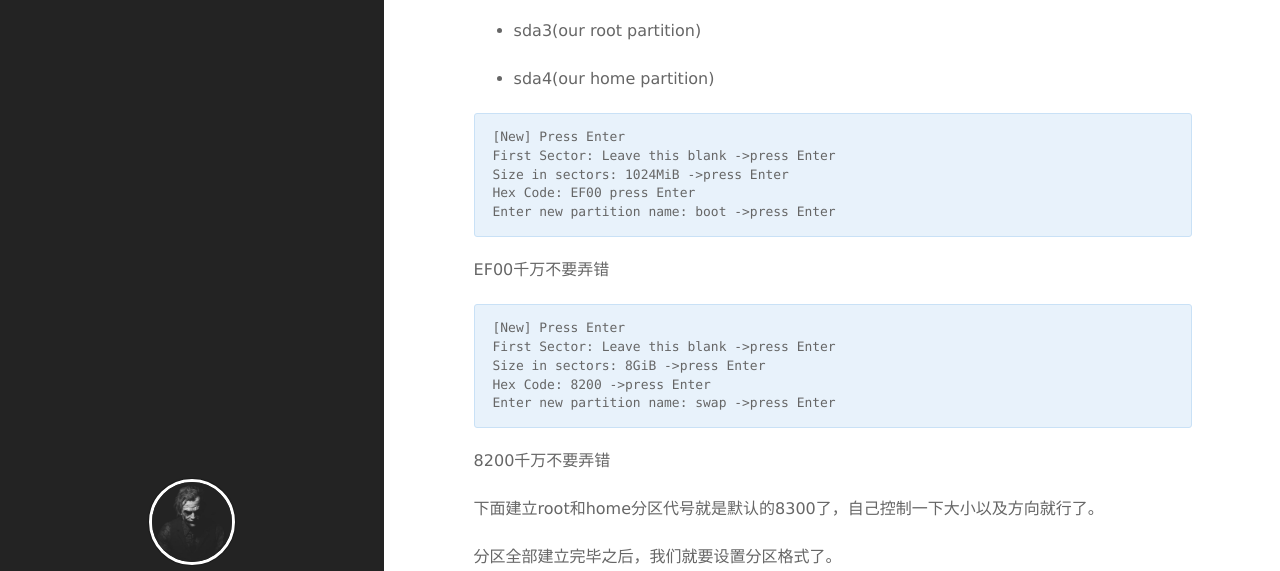
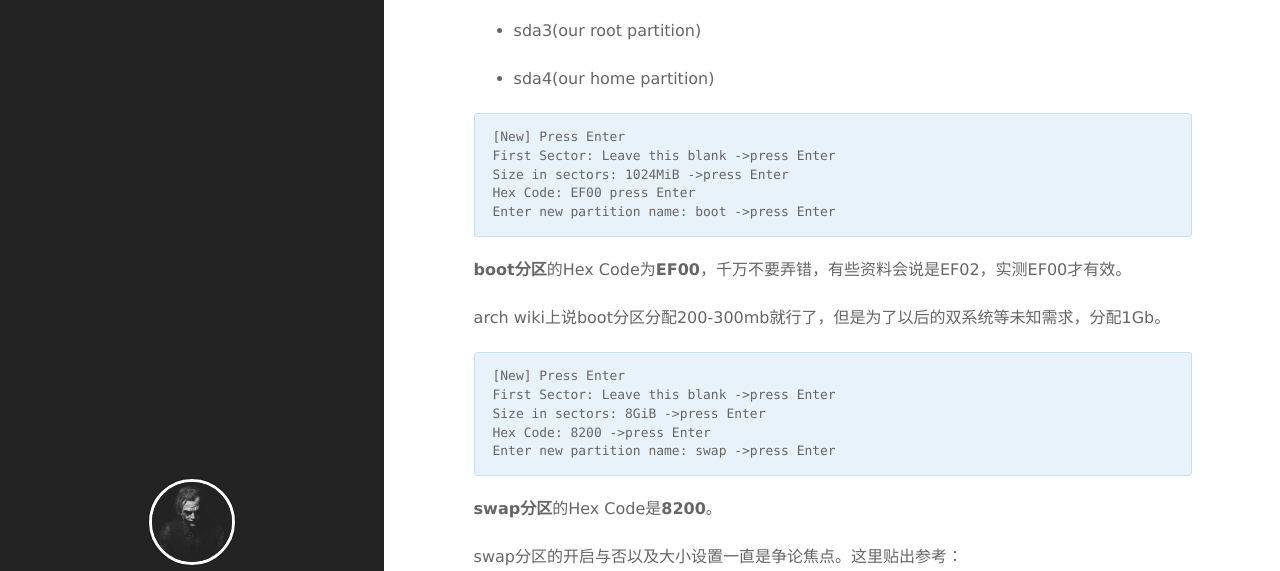
Before and after one commit to mrcwl/bryceyang.github.io, a Jekyll site: the page built from _posts/2017-05-24-Arch-Linux安装过程整理.markdown, in a window 1280 px wide and 1400 px high, scrolled down 1385 px. Shown: the top 571 px of the window. Built offline with Jekyll 4.4.1, drawn with Linux system fonts in a browser that asks for light colours; nearby versions of some CDN libraries; comment, search, counter and statistics services are not loaded; some of the changed text lies outside the part shown; grey boxes are pictures that could not be loaded.

Commit message:
enrich contents

````diff
--- a/_posts/2017-05-24-Arch-Linux安装过程整理.markdown
+++ b/_posts/2017-05-24-Arch-Linux安装过程整理.markdown
@@ -24,11 +24,11 @@ tag: Linux
 
   1. On windows: Rufus
 
-  2. On linux: ```sudo dd if=/path\_to\_arch\_.iso of=/dev/sdx```
+  2. On linux: ```sudo dd if=/path_to_arch_.iso of=/dev/sdx```
 
 > sdx代表你的U盘，可以用lsblk命令查看得到。
 
-接下来就是设置bios启动方式，UEFI+GPT，美滋滋啊
+接下来就是设置bios启动方式，教程基于UEFI+GPT的引导启动方式。请自行设置。
 
 **设置USB为下一次的引导路径，然后重启之后我们就能进入Arch安装环境了**
 
@@ -44,10 +44,10 @@ tag: Linux
 
 ```
 gdisk /dev/sdx (x representing your drive)
-x # into expert mode
-z # clear the disk
-y # confirm
-y # confirm
+x          # into expert mode
+z          # clear the disk
+y          # confirm
+y          # confirm
 ```
 创建分区
 
@@ -70,7 +70,9 @@ Size in sectors: 1024MiB ->press Enter
 Hex Code: EF00 press Enter
 Enter new partition name: boot ->press Enter
 ```
-EF00千万不要弄错
+**boot分区**的Hex Code为**EF00**，千万不要弄错，有些资料会说是EF02，实测EF00才有效。
+
+arch wiki上说boot分区分配200-300mb就行了，但是为了以后的双系统等未知需求，分配1Gb。
 
 ```
 [New] Press Enter
@@ -79,10 +81,16 @@ Size in sectors: 8GiB ->press Enter
 Hex Code: 8200 ->press Enter
 Enter new partition name: swap ->press Enter
 ```
-8200千万不要弄错
+**swap分区**的Hex Code是**8200**。
 
-下面建立root和home分区代号就是默认的8300了，自己控制一下大小以及方向就行了。
+swap分区的开启与否以及大小设置一直是争论焦点。这里贴出参考：
 
+![askubuntu\_swap](https://askubuntu.com/questions/49109/i-have-16gb-ram-do-i-need-32gb-swap/49130#49130)
+![serverfault\_swap](https://serverfault.com/questions/5841/how-much-swap-space-on-a-2-4gb-system)
+
+下面建立root分区和home分区。两者Hex code都是默认的**8300**。
+如果不独立设置home分区，就可以直接把剩余空间都设置为root分区。
+如果设置独立的home分区，可以分配30G左右给root分区，剩余空间分配给home分区。
 分区全部建立完毕之后，我们就要设置分区格式了。
 
 ```shell
````
Also changed, not shown: other parts of _posts/2017-05-24-Arch-Linux安装过程整理.markdown (+1 -1 lines).
